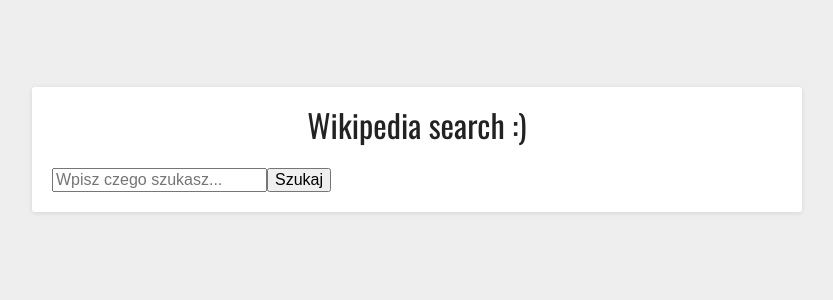
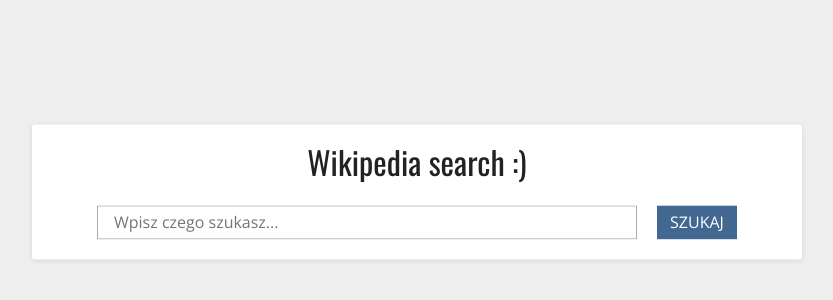
Before and after one commit to vvicher/project1, a Vue app: page / in a window 1280 px wide. Shown: the part 168-468 px from the top of the page, without its empty margins (223-1056 px from the left). Built offline with nearby package versions, Linux system fonts and the light colour scheme.

Commit message:
error handling, styles

```diff
--- a/src/components/Search.vue
+++ b/src/components/Search.vue
@@ -4,13 +4,16 @@
       <h1>Wikipedia search :)</h1>
       <form class="search-form" autocomplete="off">
         <input type="text" placeholder="Wpisz czego szukasz..." v-model="phrase">
-        <button @click.stop.prevent="fetchData">Szukaj</button>
+        <button @click.stop.prevent="search">Szukaj</button>
       </form>
     </div>
     <results v-if="!beforeSearch"
       :data="data"
       :phrase="phrase"
     ></results>
+    <div v-if="errorMessage" class="message">
+      <p>{{ errorMessage }}</p>
+    </div>
   </div>
 </template>
 
@@ -27,12 +30,19 @@
       beforeSearch: true,
       data: [],
       errors: [],
+      errorMessage: '',
       phrase: '',
     };
   },
-  computed: {
-  },
   methods: {
+    search() {
+      if (this.phrase.length > 0) {
+        this.fetchData();
+      } else {
+        this.errorMessage = 'Nie wpisano żadnej frazy.';
+        this.beforeSearch = true;
+      }
+    },
     fetchData() {
       this.loading = true;
       axios.get(`${this.apiUrl}?origin=*&action=query&generator=search&utf8=1&format=json&gsrsearch=${this.phrase}`)
@@ -40,15 +50,30 @@
         this.data = response.data;
         const keys = Object.keys(this.data.query.pages);
         if (keys.length) {
-          this.beforeSearch = false; // TODO
+          for (let i = 0; i < keys.length; i += 1) {
+            this.getItemById(keys[i]);
+          }
+          this.beforeSearch = false;
+          this.loading = false;
         }
-        this.loading = false;
+        this.hideError();
       })
       .catch((e) => {
         this.errors.push(e);
-        this.beforeSearch = false;
+        if (!this.data.query) {
+          this.errorMessage = 'Niestety nic nie znaleziono, spróbuj ponownie.';
+          this.beforeSearch = true;
+        }
         this.loading = false;
       });
+    },
+    hideError() {
+      if (this.errorMessage.length > 0) {
+        this.errorMessage = '';
+      }
+    },
+    getItemById(id) {
+      console.log(id); // TODO
     },
   },
   components: {
@@ -59,44 +84,114 @@
 
 <style lang="scss">
 
+@import 'static/scss/_params.scss';
 @import 'static/scss/_base.scss';
 
 .search-page {
   transition: $anim-opacity;
-  padding: 0.9375rem;
   height: 100%;
   box-sizing: border-box;
+  position: relative;
+
+  * {
+    box-sizing: border-box;
+  }
 
   &.loading {
     opacity: 0.4;
     transition: none;
   }
 
-  h1, h2 {
-    font-family: $fontHeaders;
+  h1 {
+    font-family: $font-headers;
     font-weight: 400;
-  }
-
-  h1 {
     text-align: center;
     margin: 0 0 1.5rem;
-  }
-
-  h2 {
-    border-bottom: 1px solid $color-border;
-    line-height: 1.6;
   }
 }
 
 .search-container {
+  @include common-border-shadow;
+  width: calc(100% - #{$gutter} * 2);
+  top: 1.25rem;
+  left: 0;
+  position: absolute;
   background-color: $color-white;
-  box-shadow: 0 1px 5px rgba(0,0,0,0.1);
-  border-radius: 3px;
   padding: 1.25rem;
-  transition: $anim-transform;
+  margin: 0 $gutter;
+  transition: $anim-transform, $anim-top;
+  transform: translateY(0);
 
   .before-search & {
-    transform: translateY(30vh);
+    top: 45%;
+    transform: translateY(-50%);
+  }
+}
+
+.message {
+  padding: $gutter;
+
+  p {
+    @include common-border-shadow;
+    position: relative;
+    width: 100%;
+    max-width: 30rem;
+    background-color: $color-error;
+    color: $color-white;
+    font-size: 0.9375rem;
+    margin: 0 auto;
+    padding: 1rem 1rem 1rem 3rem;
+
+    &:before {
+      content: ':(';
+      position: absolute;
+      left: 1rem;
+      top: 50%;
+      line-height: 2rem;
+      font-size: 1.5rem;
+      transform: translateY(-55%);
+    }
+  }
+}
+
+.search-form {
+  max-width: 40rem;
+  margin: 0 auto;
+  overflow: hidden;
+
+  input {
+    display: block;
+    width: calc(100% - 100px);
+    float: left;
+    height: 2.125em;
+    outline: none;
+    border: 1px solid $color-border;
+    transition: $anim-border-color;
+    padding: 0 1em;
+    font-family: $font-main;
+
+    &:focus {
+      border-color: $color-accent-normal;
+    }
+  }
+
+  button {
+    display: block;
+    width: 80px;
+    float: right;
+    background-color: $color-accent-normal;
+    color: $color-white;
+    font-family: $font-main;
+    text-transform: uppercase;
+    padding: 0.5rem 0;
+    border: 0;
+    outline: none;
+    transition: $anim-background-color;
+    cursor: pointer;
+
+    &:hover {
+      background-color: $color-accent-dark;
+    }
   }
 }
 
--- a/static/scss/_base.scss
+++ b/static/scss/_base.scss
@@ -1,30 +1,5 @@
 @import url('https://fonts.googleapis.com/css?family=Oswald&subset=latin-ext');
-@import url('https://fonts.googleapis.com/css?family=Lato&subset=latin-ext');
-
-// Fonts
-
-$fontMain:    'Lato', sans-serif;
-$fontHeaders: 'Oswald', sans-serif;
-
-// Colors
-
-$color-white:         #fff;
-$color-text-main:     #222;
-$color-background:    #eee;
-$color-link-normal:   #66a879;
-$color-link-hover:    #0d772b;
-$color-border:        #aaa;
-
-// Transitions
-
-$easing: ease-out;
-
-$anim-opacity:        opacity 0.25s $easing;
-$anim-color:          color 0.2s $easing;
-$anim-border-color:   border-color 0.2s $easing;
-$anim-transform:      transform 0.15s $easing;
-
-// Main settings
+@import url('https://fonts.googleapis.com/css?family=Open+Sans&subset=latin-ext');
 
 html, body {
   height: 100%;
@@ -32,7 +7,7 @@
 
 body {
   background-color: $color-background;
-  font-family: $fontMain;
+  font-family: $font-main;
   font-size: 16px;
   color: $color-text-main;
 }
@@ -42,3 +17,11 @@
   height: 100%;
   margin: 0 auto;
 }
+
+
+// Mixins
+
+@mixin common-border-shadow {
+  box-shadow: 0 1px 5px rgba(0,0,0,0.1);
+  border-radius: 3px;
+}
--- /dev/null
+++ b/static/scss/_params.scss
@@ -0,0 +1,30 @@
+// Fonts
+
+$font-main:            'Open Sans', sans-serif;
+$font-headers:         'Oswald', sans-serif;
+
+// Colors
+
+$color-white:             #fff;
+$color-text-main:         #222;
+$color-text-light:        #888;
+$color-background:        #eee;
+$color-accent-normal:     #426791;
+$color-accent-dark:       #0b3568;
+$color-border:            #aaa;
+$color-error:             #b72222;
+
+// Transitions
+
+$easing:                  linear;
+
+$anim-opacity:            opacity 0.3s $easing;
+$anim-color:              color 0.2s $easing;
+$anim-border-color:       border-color 0.2s $easing;
+$anim-background-color:   background-color 0.2s $easing;
+$anim-transform:          transform 0.2s $easing;
+$anim-top:                top 0.2s $easing;
+
+// Main settings
+
+$gutter:                  0.9375rem;
```
Also changed, not shown: src/components/Results.vue (+29 -0 lines).
